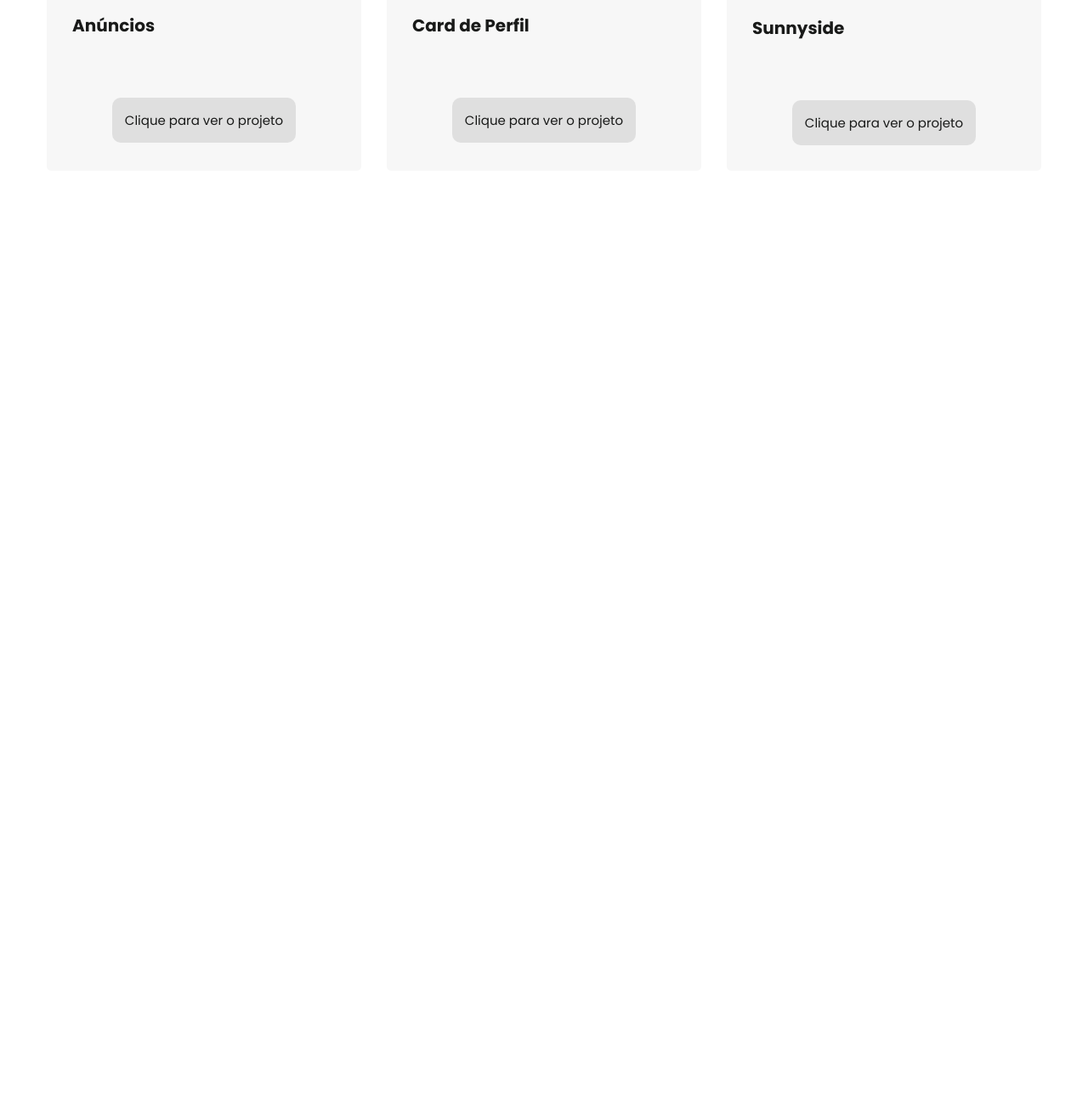
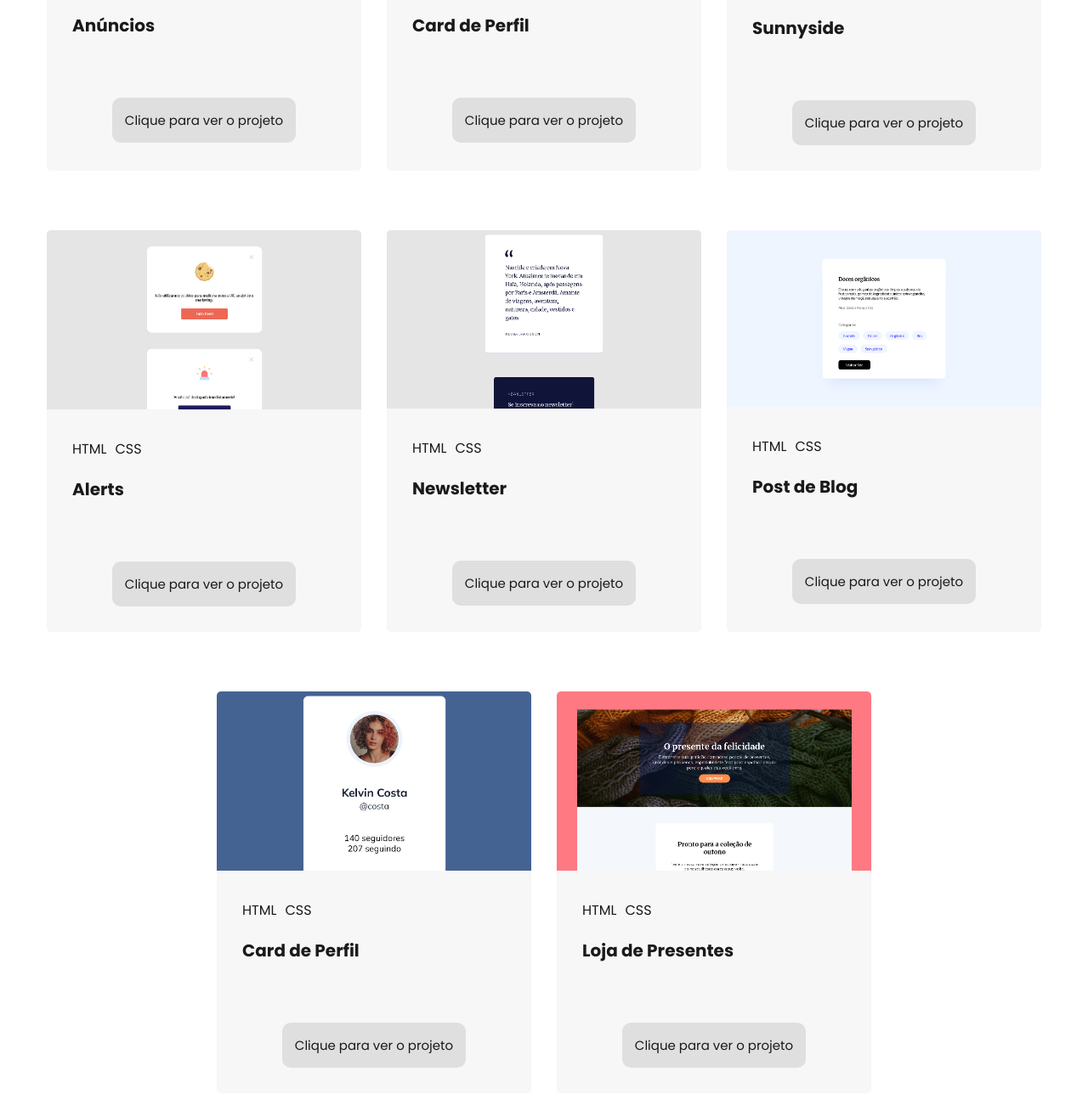
Before and after one commit to eugenio-cyber/html-css-pages-challenge, a plain HTML site: page pages/home/index.html in a window 1280 px wide. Shown: the part 2350-3645 px from the top of the page at 85% size. Before the commit the page ends 2591 px from the top, so only its background shows below. Drawn offline with Linux system fonts and the light colour scheme.

Commit message:
Adição das páginas de propiedades a home

```diff
--- a/pages/home/index.html
+++ b/pages/home/index.html
@@ -263,6 +263,116 @@
               </button></a
             >
           </div>
+          <div class="project">
+            <a
+              href="../propriedades/01/assets/"
+              class="reset-all cursor-pointer"
+              ><img
+                class="project__img"
+                src="../../assets/propiedades-1.png"
+                alt="Imagem do projeto"
+            /></a>
+            <div class="project__text cursor-default">
+              <span class="project__description">HTML</span>
+              <span class="project__description">CSS</span>
+              <h3 class="project__title">Alerts</h3>
+            </div>
+            <a
+              href="../propriedades/01/assets/"
+              class="reset-all cursor-pointer"
+              ><button class="project__link reset-all">
+                Clique para ver o projeto
+              </button></a
+            >
+          </div>
+          <div class="project">
+            <a
+              href="../propriedades/02/index.html"
+              class="reset-all cursor-pointer"
+              ><img
+                class="project__img"
+                src="../../assets/propiedades-2.png"
+                alt="Imagem do projeto"
+            /></a>
+            <div class="project__text cursor-default">
+              <span class="project__description">HTML</span>
+              <span class="project__description">CSS</span>
+              <h3 class="project__title">Newsletter</h3>
+            </div>
+            <a
+              href="../propriedades/02/index.html"
+              class="reset-all cursor-pointer"
+              ><button class="project__link reset-all">
+                Clique para ver o projeto
+              </button></a
+            >
+          </div>
+          <div class="project">
+            <a
+              href="../propriedades/03/index.html"
+              class="reset-all cursor-pointer"
+              ><img
+                class="project__img"
+                src="../../assets/propiedades-3.png"
+                alt="Imagem do projeto"
+            /></a>
+            <div class="project__text cursor-default">
+              <span class="project__description">HTML</span>
+              <span class="project__description">CSS</span>
+              <h3 class="project__title">Post de Blog</h3>
+            </div>
+            <a
+              href="../propriedades/03/index.html"
+              class="reset-all cursor-pointer"
+              ><button class="project__link reset-all">
+                Clique para ver o projeto
+              </button></a
+            >
+          </div>
+          <div class="project">
+            <a
+              href="../propriedades/04/index.html"
+              class="reset-all cursor-pointer"
+              ><img
+                class="project__img"
+                src="../../assets/propiedades-4.png"
+                alt="Imagem do projeto"
+            /></a>
+            <div class="project__text cursor-default">
+              <span class="project__description">HTML</span>
+              <span class="project__description">CSS</span>
+              <h3 class="project__title">Card de Perfil</h3>
+            </div>
+            <a
+              href="../propriedades/04/index.html"
+              class="reset-all cursor-pointer"
+              ><button class="project__link reset-all">
+                Clique para ver o projeto
+              </button></a
+            >
+          </div>
+          <div class="project">
+            <a
+              href="../propriedades/05/index.html"
+              class="reset-all cursor-pointer"
+              ><img
+                class="project__img"
+                src="../../assets/propiedades-5.png"
+                alt="Imagem do projeto"
+            /></a>
+            <div class="project__text cursor-default">
+              <span class="project__description">HTML</span>
+              <span class="project__description">CSS</span>
+              <h3 class="project__title">Loja de Presentes</h3>
+            </div>
+            <a
+              href="../propriedades/05/index.html"
+              class="reset-all cursor-pointer"
+              ><button class="project__link reset-all">
+                Clique para ver o projeto
+              </button></a
+            >
+          </div>
         </section>
       </main>
     </div>
```
